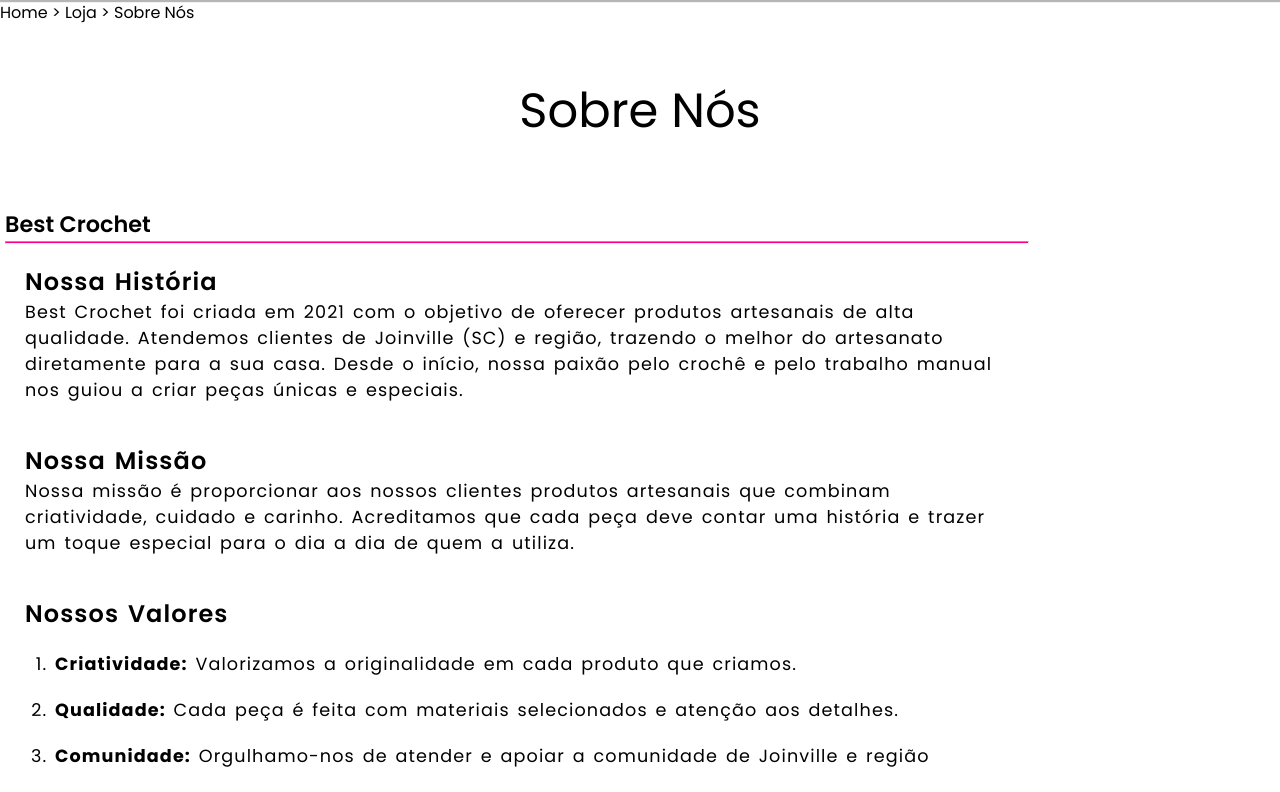
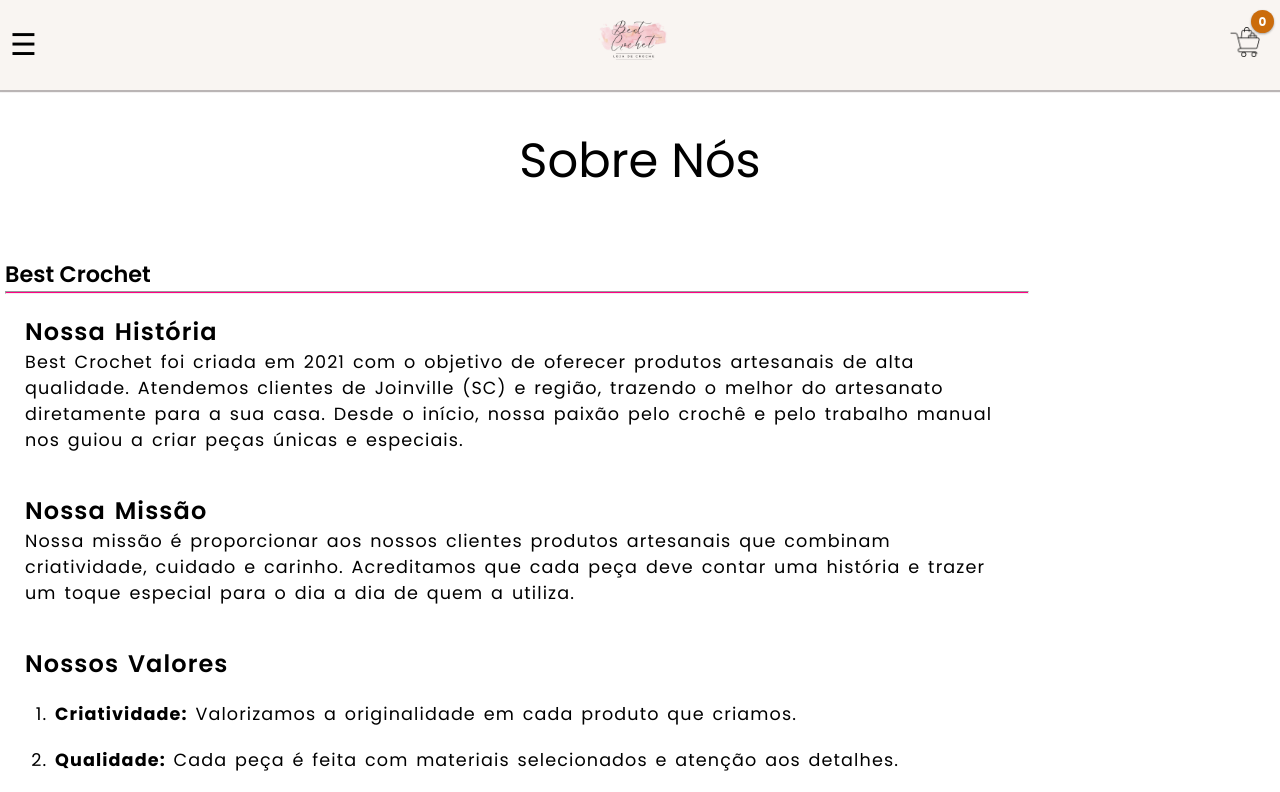
Before and after one commit to henriquestolle/best-crochet, a React (Vite) app: page /best-crochet/about in a window 1280 px wide. Shown: the top 792 px of the page. Built offline with nearby package versions, Linux system fonts and the light colour scheme.

Commit message:
Página Produtos e contador no carrinho (ainda não funcional)

```diff
--- a/src/Components/Item/Item.css
+++ b/src/Components/Item/Item.css
@@ -2,7 +2,6 @@
   width: 160px;
   height: auto;
   border-radius: 15px;
-  /* box-shadow: 0px 0px 2px 1px rgba(110, 102, 102, 0.634); */
 }
 
 .item > img {
--- a/src/Components/ListaDeProdutos/ListaDeProdutos.css
+++ b/src/Components/ListaDeProdutos/ListaDeProdutos.css
@@ -1,6 +1,19 @@
 .lista-produtos-main > h1 {
   margin: 40px;
   text-align: center;
+}
+
+.lista-produtos-main > .conteudo {
+  display: flex;
+  flex-direction: column;
+  gap: 50px;
+}
+
+.lista-produtos-main > .conteudo > .conteudo-titulo {
+  margin: 100px 0px 100px 0px;
+  text-align: center;
+  font-size: 3rem;
+  font-weight: 400;
 }
 
 .lista-de-produtos {
@@ -12,6 +25,7 @@
   width: 100vw;
 }
 
+/* Botão de Carregar  */
 .btn-carregar-item {
   display: flex;
   justify-content: center;
@@ -20,10 +34,17 @@
 }
 
 .btn-carregar-item > button {
+  width: 100%;
   padding: 15px;
   border-radius: 10px;
   border: 0px none;
   font-size: 18px;
   font-weight: 600;
-  background-color: rgba(112, 107, 108, 0.301);
+  color: white;
+  background-color: rgba(237, 14, 14, 0.805);
 }
+
+.btn-carregar-item > button:hover {
+  background-color: rgba(237, 81, 14, 0.805);
+  transition: 0.2s;
+}
--- a/src/Components/ListaDeProdutos/ListaDeProdutos.jsx
+++ b/src/Components/ListaDeProdutos/ListaDeProdutos.jsx
@@ -1,7 +1,7 @@
+import "./ListaDeProdutos.css";
 import { useState } from "react";
 import all_data from "../Assets/all_data";
 import Item from "../Item/Item";
-import "./ListaDeProdutos.css";
 
 const ListaDeProdutos = () => {
   const [produtosCarregados, setProdutosCarregados] = useState(8); // Inicialmente, carregar 4 produtos
@@ -15,7 +15,9 @@ const ListaDeProdutos = () => {
 
   return (
     <div className="lista-produtos-main">
-      <h1>Produtos</h1>
+      <div className="conteudo">
+        <p className="conteudo-titulo">Produtos</p>
+      </div>
       <div className="lista-de-produtos">
         {all_data.slice(0, produtosCarregados).map((product, i) => (
           <Item
@@ -29,7 +31,7 @@ const ListaDeProdutos = () => {
       </div>
       {produtosCarregados < all_data.length && (
         <div className="btn-carregar-item">
-          <button onClick={carregarMaisProdutos}>Carregar Mais Produtos</button>
+          <button onClick={carregarMaisProdutos}>Ver Mais Produtos</button>
         </div>
       )}
     </div>
--- a/src/Components/Navbar/Navbar.css
+++ b/src/Components/Navbar/Navbar.css
@@ -8,25 +8,17 @@ body {
 
 /* Config. do Nav Bar */
 .navbar {
+  position: fixed;
+  z-index: 5;
+  left: 0px;
+  top: 0;
+  background-color: #f9f5f2;
+  box-shadow: 0px 1px 1px 1px rgba(146, 139, 139, 0.63);
+  transition: top 0.3s;
+  width: 100%;
   display: flex;
   justify-content: space-between;
   align-items: center;
-  width: 100vw;
-  height: 80px;
-  background-color: #f9f5f2;
-  box-shadow: 0px 1px 1px 1px rgba(146, 139, 139, 0.63);
-  position: fixed;
-  top: 0;
-  transition: top 0.3s;
-  z-index: 1000;
-}
-
-.navbar.hidden {
-  top: -80px; /* Ajuste conforme a altura da sua navbar */
-}
-
-.navbar.visible {
-  top: -1px;
 }
 
 /* Config. da Logo */
@@ -38,6 +30,10 @@ body {
   width: 100px;
 }
 
+.logo > img {
+  height: 90px;
+}
+
 /* Config. de menu Bar */
 .menu-bar {
   font-size: 30px;
@@ -45,18 +41,13 @@ body {
   margin-left: 10px;
 }
 
-img {
-  width: 100px;
-  height: 100%;
-}
-
 /* Carrinho de Compras */
 .carrinho-compras {
-  margin: 0px 10px 0px 0px;
-  cursor: pointer;
   display: flex;
   align-items: center;
   justify-content: center;
+  margin: 0px 20px 0px 0px;
+  cursor: pointer;
 }
 
 .carrinho-compras-img {
@@ -64,6 +55,26 @@ img {
   width: 30px;
 }
 
+.qnt-itens-carrinho {
+  position: absolute;
+  z-index: 2;
+  top: 10px;
+  right: 6px;
+  display: flex;
+  align-items: center;
+  justify-content: center;
+  width: 23px;
+  height: 23px;
+  border-radius: 50%;
+  background: #cb6c0c;
+  box-shadow: 0 1px 3px rgba(0, 0, 0, 0.12), 0 1px 2px rgba(0, 0, 0, 0.24);
+  font-size: 12px;
+  font-weight: bold;
+  line-height: 100%;
+  color: #fff;
+}
+
+/* Barra lateral */
 .sidebar {
   height: 100%;
   width: 0;
--- a/src/Components/Navbar/Navbar.jsx
+++ b/src/Components/Navbar/Navbar.jsx
@@ -8,34 +8,13 @@ import carrinho_de_compras from "../Assets/carrinho-de-compras.png";
 const Navbar = () => {
   // Função para o Menu Bar
   const [isOpen, setIsOpen] = useState(false);
+
   const toggleMenu = () => {
     setIsOpen(!isOpen);
   };
 
-  // Estado para controlar a visibilidade da navbar
-  const [showNavbar, setShowNavbar] = useState(true);
-  const [lastScrollY, setLastScrollY] = useState(0);
-
-  const handleScroll = () => {
-    const currentScrollY = window.scrollY;
-    if (currentScrollY < lastScrollY) {
-      setShowNavbar(true);
-    } else {
-      setShowNavbar(false);
-    }
-    setLastScrollY(currentScrollY);
-  };
-
-  useEffect(() => {
-    window.addEventListener("scroll", handleScroll);
-
-    return () => {
-      window.removeEventListener("scroll", handleScroll);
-    };
-  }, [lastScrollY]);
-
   return (
-    <div className={`navbar ${showNavbar ? "visible" : "hidden"}`}>
+    <div className="navbar">
       <div className="menu-bar" onClick={toggleMenu}>
         &#9776; {/* Ícone de menu hambúrguer */}
       </div>
@@ -54,11 +33,12 @@ const Navbar = () => {
       <div className="carrinho-compras">
         <Link to="/cart">
           <img
-            className="carrinho-compras-img "
+            className="carrinho-compras-img"
             src={carrinho_de_compras}
             alt="carrinho-de-compras"
           />
         </Link>
+        <span className="qnt-itens-carrinho">0</span>
       </div>
     </div>
   );
--- a/src/Pages/CSS/About.css
+++ b/src/Pages/CSS/About.css
@@ -5,7 +5,7 @@
 }
 
 .conteudo-titulo {
-  margin: 50px 0px 0px 0px;
+  margin: 100px 0px 0px 0px;
   text-align: center;
   font-size: 3rem;
   font-weight: 400;
--- a/src/Pages/CSS/Contact.css
+++ b/src/Pages/CSS/Contact.css
@@ -5,14 +5,7 @@
 }
 
 .conteudo-titulo {
-  margin: 50px 0px 0px 0px;
-  text-align: center;
-  font-size: 3rem;
-  font-weight: 400;
-}
-
-.conteudo-titulo {
-  margin: 50px 0px 0px 0px;
+  margin: 100px 0px 0px 0px;
   text-align: center;
   font-size: 3rem;
   font-weight: 400;
--- a/src/Pages/CSS/Product.css
+++ b/src/Pages/CSS/Product.css
@@ -0,0 +1,16 @@
+.conteudo {
+  display: flex;
+  flex-direction: column;
+  gap: 50px;
+}
+
+.conteudo-titulo {
+  margin: 100px 0px 0px 0px;
+  text-align: center;
+  font-size: 3rem;
+  font-weight: 400;
+}
+
+.titulo {
+  width: 80vw;
+}
--- a/src/Pages/Contact.jsx
+++ b/src/Pages/Contact.jsx
@@ -1,6 +1,6 @@
+import "./CSS/Contact.css";
 import Footer from "../Components/Footer/Footer";
 import Navbar from "../Components/Navbar/Navbar";
-import "./CSS/Contact.css";
 
 const Contact = () => {
   return (
--- a/src/Pages/Product.jsx
+++ b/src/Pages/Product.jsx
@@ -1,5 +1,7 @@
 import Footer from "../Components/Footer/Footer";
 import Navbar from "../Components/Navbar/Navbar";
+import ListaDeProdutos from "../Components/ListaDeProdutos/ListaDeProdutos";
+import "./CSS/Product.css";
 
 const Product = () => {
   return (
@@ -8,7 +10,7 @@ const Product = () => {
       <p className="pagination">
         Home {`>`} Loja {`>`} Produtos
       </p>
-      <h1>Produtos</h1>
+      <ListaDeProdutos />
       <Footer />
     </div>
   );
```
